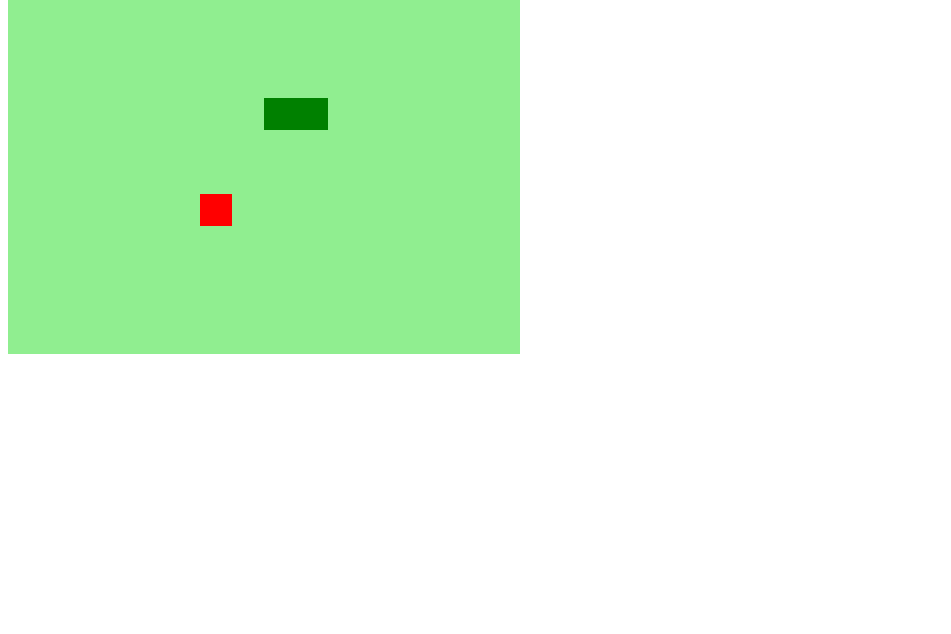
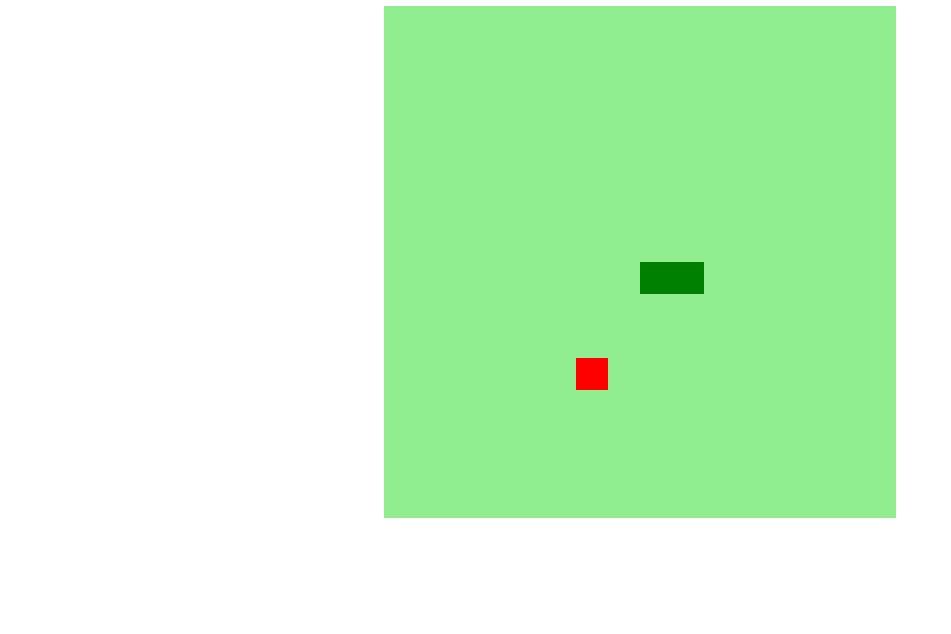
Before and after one commit to danielvito-pereira/jogo_da_cobrinha, a plain HTML site: page index.html in a window 1280 px wide. Shown: the part 166-800 px from the top of the page, without its empty margins (0-951 px from the left). Drawn offline with Linux system fonts and the light colour scheme.

Commit message:
estilização final

```diff
--- a/index.html
+++ b/index.html
@@ -10,6 +10,7 @@
     <title>Snake Game</title>
 </head>
 <body>
+    <h1>JOGO DA COBRINHA !</h1>
     <canvas id="snake" width="512" height="512"></canvas>
 </body>
 </html>
--- a/style.css
+++ b/style.css
@@ -0,0 +1,9 @@
+body{
+    width: 95;
+    height: 95vh;
+    display: flex;
+    flex-direction: column;
+    justify-content: center;
+    align-items: center;
+    color: rgb(18, 59, 18);
+}
```
